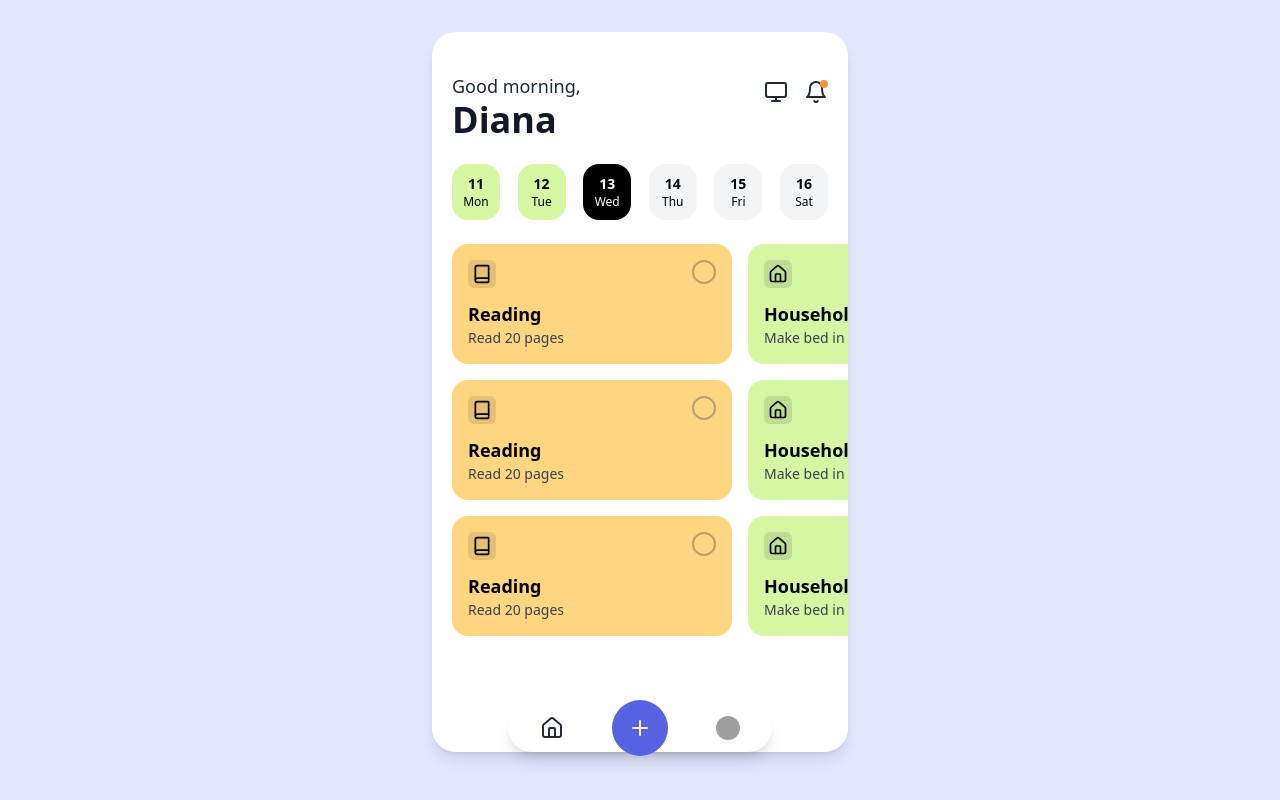
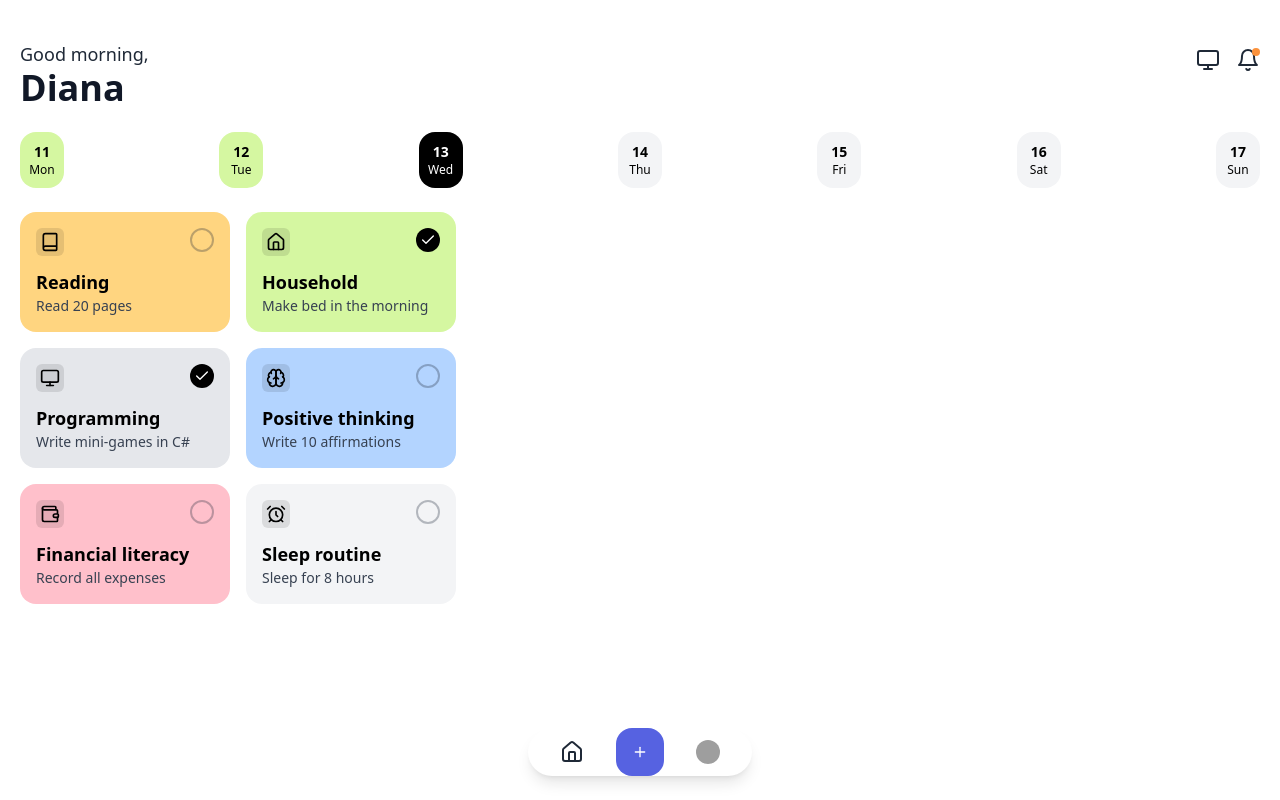
Before and after one commit to joulert02/Habit-Tracker, a React app: page / in a window 1280 px wide. Built offline with nearby package versions, Linux system fonts and the light colour scheme; grey boxes are pictures that could not be loaded; the HTML template or start-up script is replaced by a standard one.

Commit message:
refactor: home view

```diff
--- a/src/App.tsx
+++ b/src/App.tsx
@@ -1,20 +1,96 @@
-import React, { useState } from 'react';
-import { Header } from './components/Header';
-import { DayStrip } from './components/DayStrip';
-import { HabitList } from './components/HabitList';
-import { Navigation } from './components/Navigation';
+import { useState } from "react";
+import { Header } from "./components/Header";
+import { DayStrip } from "./components/DayStrip";
+import { HabitList } from "./components/HabitList";
+
+import { Navigation } from "./components/Navigation";
+
 export function App() {
   const [selectedDay, setSelectedDay] = useState(2); // Wednesday (index 2) selected by default
-  return <div className="flex flex-col w-full min-h-screen bg-[#e3e6ff]">
-      <div className="max-w-md w-full mx-auto flex-1 relative px-4 py-8">
-        <div className="bg-white rounded-3xl overflow-hidden shadow-lg p-5 pt-10 pb-20 min-h-[90vh]">
-          <Header name="Diana" />
-          <DayStrip selectedDay={selectedDay} onSelectDay={setSelectedDay} />
-          <HabitList selectedDay={selectedDay} />
-          <HabitList selectedDay={selectedDay} />
-          <HabitList selectedDay={selectedDay} />
-        </div>
-        <Navigation />
+
+  const onToggle = (habitId: number) => {
+    console.log(habitId);
+  };
+
+  return (
+    <div className="flex flex-col w-full min-h-screen bg-[#e3e6ff]">
+      <div className="bg-white overflow-hidden shadow-lg p-5 pt-10 pb-20 min-h-[100vh]">
+        <Header name="Diana" />
+        <DayStrip selectedDay={selectedDay} onSelectDay={setSelectedDay} />
+        <HabitList
+          selectedDay={selectedDay}
+          habits={[
+            {
+              id: 1,
+              title: "Reading",
+              description: "Read 20 pages",
+              color: "bg-[#ffd580]",
+              icon: "book",
+              completed: false,
+              days: [0, 1, 2, 3, 4, 5],
+            },
+            {
+              id: 2,
+              title: "Household",
+              description: "Make bed in the morning",
+              color: "bg-[#d5f7a1]",
+              icon: "home",
+              completed: true,
+              days: [0, 1, 2, 4, 5],
+            },
+          ]}
+          onToggle={onToggle}
+        />
+        <HabitList
+          selectedDay={selectedDay}
+          habits={[
+            {
+              id: 3,
+              title: "Programming",
+              description: "Write mini-games in C#",
+              color: "bg-gray-200",
+              icon: "monitor",
+              completed: true,
+              days: [1, 2, 3, 5],
+            },
+            {
+              id: 4,
+              title: "Positive thinking",
+              description: "Write 10 affirmations",
+              color: "bg-[#b3d4ff]",
+              icon: "brain",
+              completed: false,
+              days: [0, 2, 4],
+            },
+          ]}
+          onToggle={onToggle}
+        />
+        <HabitList
+          selectedDay={selectedDay}
+          habits={[
+            {
+              id: 5,
+              title: "Financial literacy",
+              description: "Record all expenses",
+              color: "bg-[#ffc0cb]",
+              icon: "wallet",
+              completed: false,
+              days: [0, 1, 2, 3, 4, 5],
+            },
+            {
+              id: 6,
+              title: "Sleep routine",
+              description: "Sleep for 8 hours",
+              color: "bg-gray-100",
+              icon: "clock",
+              completed: false,
+              days: [0, 1, 2, 3, 4, 5],
+            },
+          ]}
+          onToggle={onToggle}
+        />
       </div>
-    </div>;
+      <Navigation />
+    </div>
+  );
 }
--- a/src/components/DayStrip.tsx
+++ b/src/components/DayStrip.tsx
@@ -1,35 +1,58 @@
-import React from 'react';
 interface DayStripProps {
   selectedDay: number;
   onSelectDay: (day: number) => void;
 }
-export function DayStrip({
-  selectedDay,
-  onSelectDay
-}: DayStripProps) {
-  const days = [{
+
+export function DayStrip({ selectedDay, onSelectDay }: DayStripProps) {
+  const days = [
+    {
       number: 11,
-    name: 'Mon'
-  }, {
+      name: "Mon",
+    },
+    {
       number: 12,
-    name: 'Tue'
-  }, {
+      name: "Tue",
+    },
+    {
       number: 13,
-    name: 'Wed'
-  }, {
+      name: "Wed",
+    },
+    {
       number: 14,
-    name: 'Thu'
-  }, {
+      name: "Thu",
+    },
+    {
       number: 15,
-    name: 'Fri'
-  }, {
+      name: "Fri",
+    },
+    {
       number: 16,
-    name: 'Sat'
-  }];
-  return <div className="flex justify-between mb-6">
-      {days.map((day, index) => <button key={index} onClick={() => onSelectDay(index)} className={`flex flex-col items-center justify-center w-12 h-14 rounded-2xl ${selectedDay === index ? 'bg-black text-white' : index < 2 ? 'bg-[#d5f7a1] text-black' : 'bg-gray-100 text-black'}`}>
+      name: "Sat",
+    },
+    {
+      number: 17,
+      name: "Sun",
+    },
+  ];
+
+  return (
+    <div className="grid grid-flow-col justify-between mb-6 gap-2 overflow-x-auto scrollbar-hide">
+      {days.map((day, index) => (
+        <button
+          key={index}
+          onClick={() => onSelectDay(index)}
+          className={`flex flex-col items-center justify-center min-w-11 h-14 rounded-2xl ${
+            selectedDay === index
+              ? "bg-black text-white"
+              : index < 2
+              ? "bg-[#d5f7a1] text-black"
+              : "bg-gray-100 text-black"
+          }`}
+        >
           <span className="text-sm font-bold">{day.number}</span>
           <span className="text-xs">{day.name}</span>
-        </button>)}
-    </div>;
+        </button>
+      ))}
+    </div>
+  );
 }
--- a/src/components/HabitList.tsx
+++ b/src/components/HabitList.tsx
@@ -1,74 +1,73 @@
-import React, { useState } from 'react';
-import { HabitCard } from './HabitCard';
+import { useState } from "react";
+import { HabitCard } from "./HabitCard";
+
+interface Habit {
+  id: number;
+  title: string;
+  description: string;
+  color: string;
+  icon: string;
+  completed: boolean;
+  days: number[];
+}
+
 interface HabitListProps {
   selectedDay: number;
+  habits: Habit[];
+  onToggle: (id: number) => void;
 }
+
+const defaultHabits: Habit[] = [
+  {
+    id: 1,
+    title: "Reading",
+    description: "Read 20 pages",
+    color: "bg-[#ffd580]",
+    icon: "book",
+    completed: false,
+    days: [0, 1, 2, 3, 4, 5],
+  },
+  {
+    id: 2,
+    title: "Household",
+    description: "Make bed in the morning",
+    color: "bg-[#d5f7a1]",
+    icon: "home",
+    completed: true,
+    days: [0, 1, 2, 4, 5],
+  },
+];
+
 export function HabitList({
-  selectedDay
+  selectedDay,
+  habits = defaultHabits,
+  onToggle,
 }: HabitListProps) {
-  const [habits, setHabits] = useState([{
-    id: 1,
-    title: 'Reading',
-    description: 'Read 20 pages',
-    color: 'bg-[#ffd580]',
-    icon: 'book',
-    completed: false,
-    days: [0, 1, 2, 3, 4, 5]
-  }, {
-    id: 2,
-    title: 'Household',
-    description: 'Make bed in the morning',
-    color: 'bg-[#d5f7a1]',
-    icon: 'home',
-    completed: true,
-    days: [0, 1, 2, 4, 5]
-  }, {
-    id: 3,
-    title: 'Programming',
-    description: 'Write mini-games in C#',
-    color: 'bg-gray-200',
-    icon: 'monitor',
-    completed: true,
-    days: [1, 2, 3, 5]
-  }, {
-    id: 4,
-    title: 'Positive thinking',
-    description: 'Write 10 affirmations',
-    color: 'bg-[#b3d4ff]',
-    icon: 'brain',
-    completed: false,
-    days: [0, 2, 4]
-  }, {
-    id: 5,
-    title: 'Financial literacy',
-    description: 'Record all expenses',
-    color: 'bg-[#ffc0cb]',
-    icon: 'wallet',
-    completed: false,
-    days: [0, 1, 2, 3, 4, 5]
-  }, {
-    id: 6,
-    title: 'Sleep routine',
-    description: 'Sleep for 8 hours',
-    color: 'bg-gray-100',
-    icon: 'clock',
-    completed: false,
-    days: [0, 1, 2, 3, 4, 5]
-  }]);
-  const toggleHabit = (id: number) => {
-    setHabits(habits.map(habit => habit.id === id ? {
-      ...habit,
-      completed: !habit.completed
-    } : habit));
-  };
-  const filteredHabits = habits.filter(habit => habit.days.includes(selectedDay));
-  return <div className="overflow-x-auto pb-4 -mx-5 px-5 scrollbar-hide">
-      <div className="flex space-x-4" style={{
-      paddingRight: '50%'
-    }}>
-        {filteredHabits.map(habit => <div key={habit.id} className="flex-none w-[280px]">
-            <HabitCard title={habit.title} description={habit.description} color={habit.color} icon={habit.icon} completed={habit.completed} onToggle={() => toggleHabit(habit.id)} />
-          </div>)}
+  const filteredHabits = habits.filter((habit) =>
+    habit.days.includes(selectedDay)
+  );
+
+  return (
+    <div className="overflow-x-auto pb-4 -mx-5 px-5 scrollbar-hide">
+      <div
+        className="flex space-x-4"
+        style={{
+          paddingRight: "50%",
+        }}
+      >
+        {filteredHabits.map((habit) => (
+          <div key={habit.id} className="flex-none w-[210px]">
+            <HabitCard
+              title={habit.title}
+              description={habit.description}
+              color={habit.color}
+              icon={habit.icon}
+              completed={habit.completed}
+              onToggle={() => onToggle(habit.id)}
+            />
+          </div>
+        ))}
       </div>
-    </div>;
+    </div>
+  );
 }
--- a/src/components/Navigation.tsx
+++ b/src/components/Navigation.tsx
@@ -1,19 +1,25 @@
-import React from 'react';
-import { HomeIcon, PlusIcon, UserIcon } from 'lucide-react';
+import { HomeIcon, PlusIcon } from "lucide-react";
+
 export function Navigation() {
-  return <div className="absolute bottom-12 left-0 right-0 flex justify-center">
-      <div className="bg-white rounded-full shadow-lg px-8 py-3 flex items-center space-x-12">
+  return (
+    <div className="absolute bottom-6 left-0 right-0 flex justify-center">
+      <div className="bg-white rounded-full shadow-lg px-8 py-3 flex items-center space-x-8">
         <button className="focus:outline-none">
           <HomeIcon className="w-6 h-6 text-gray-800" />
         </button>
-        <button className="bg-[#5662e1] p-4 rounded-full -my-6 focus:outline-none">
-          <PlusIcon className="w-6 h-6 text-white" />
+        <button className="bg-[#5662e1] p-4 rounded-2xl -my-6 focus:outline-none">
+          <PlusIcon className="w-4 h-4 text-white" />
         </button>
         <button className="focus:outline-none">
           <div className="w-6 h-6 rounded-full overflow-hidden">
-            <img src="https://images.unsplash.com/photo-1494790108377-be9c29b29330?ixlib=rb-1.2.1&auto=format&fit=crop&w=256&q=80" alt="Profile" className="w-full h-full object-cover" />
+            <img
+              src="https://images.unsplash.com/photo-1494790108377-be9c29b29330?ixlib=rb-1.2.1&auto=format&fit=crop&w=256&q=80"
+              alt="Profile"
+              className="w-full h-full object-cover"
+            />
           </div>
         </button>
       </div>
-    </div>;
+    </div>
+  );
 }
```
Also changed, not shown: package.json (+7 -6 lines). Lines whose indentation alone changed are shown as unchanged.
